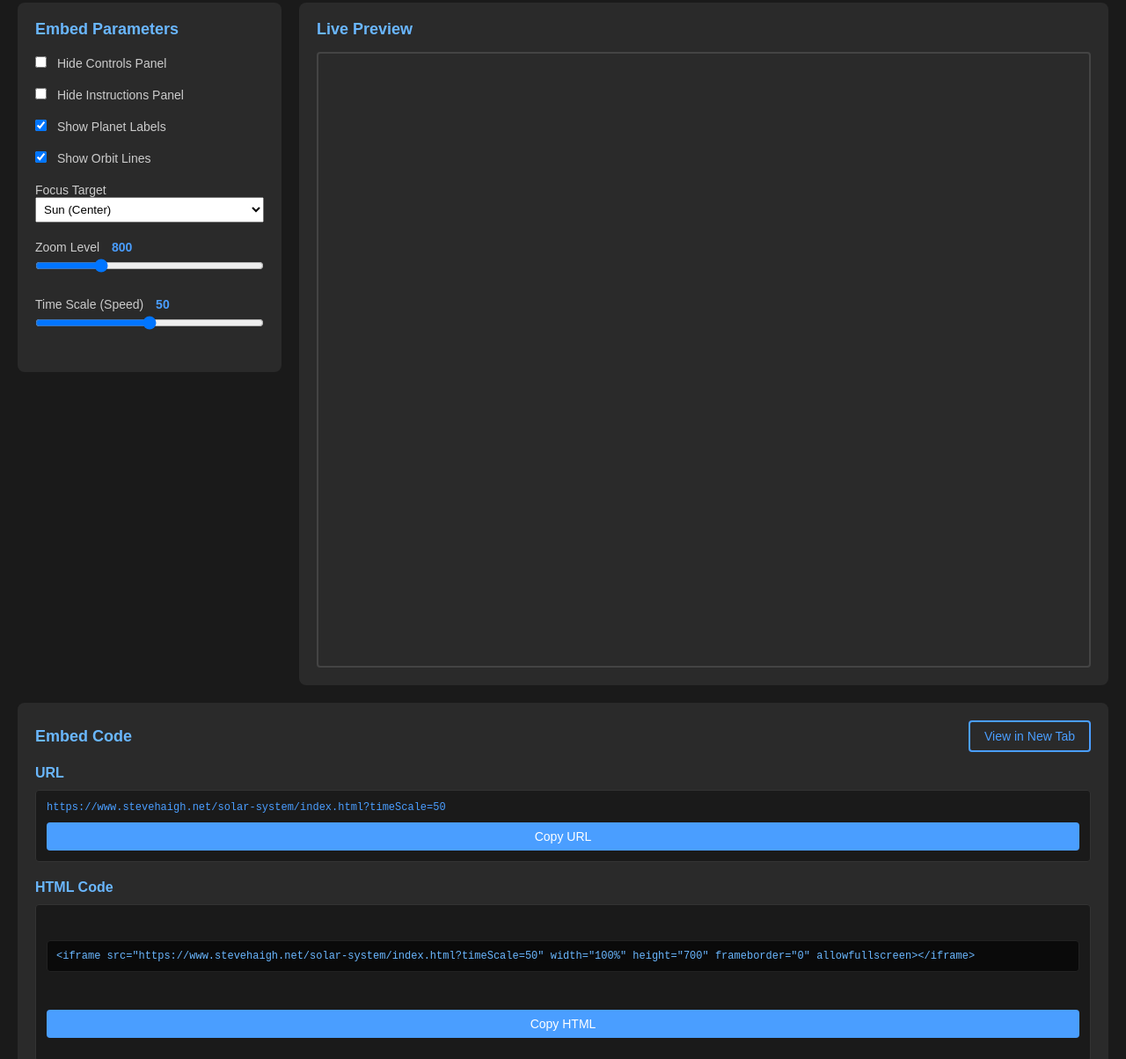
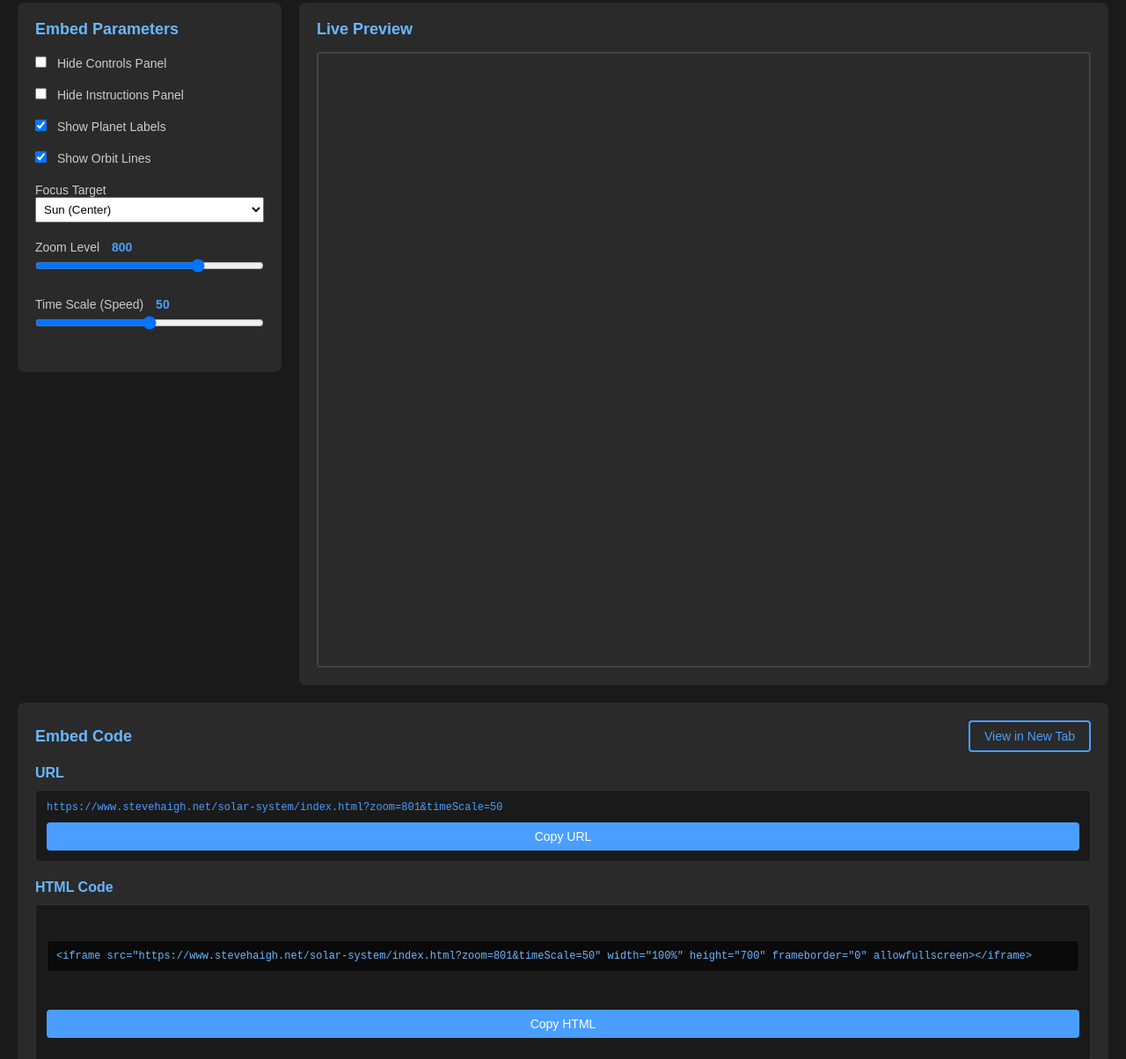
Before and after one commit to sbhaigh/solar-system, a plain HTML site: page embed-configurator.html in a window 1280 px wide. Shown: the part 89-1293 px from the top of the page at 88% size. Drawn offline with Linux system fonts and the light colour scheme.

Commit message:
Change the zoom slider direction for the embed configurator

```diff
--- a/embed-configurator.html
+++ b/embed-configurator.html
@@ -274,7 +274,7 @@
                 id="zoomSlider"
                 min="1"
                 max="3000"
-                value="800"
+                value="2200"
               />
             </label>
           </div>
@@ -362,8 +362,9 @@
         }
 
         const zoom = zoomSlider.value;
-        if (zoom !== "800") {
-          params.set("zoom", zoom);
+        const reversedZoom = 3001 - parseInt(zoom); // Reverse slider: left=3000 (out), right=1 (in)
+        if (reversedZoom !== 800) {
+          params.set("zoom", reversedZoom);
         }
 
         const timeScale = timeScaleSlider.value;
@@ -390,7 +391,8 @@
 
       // Update value displays
       zoomSlider.addEventListener("input", (e) => {
-        zoomValue.textContent = e.target.value;
+        const reversedZoom = 3001 - parseInt(e.target.value);
+        zoomValue.textContent = reversedZoom;
         updateEmbed();
       });
 
```
